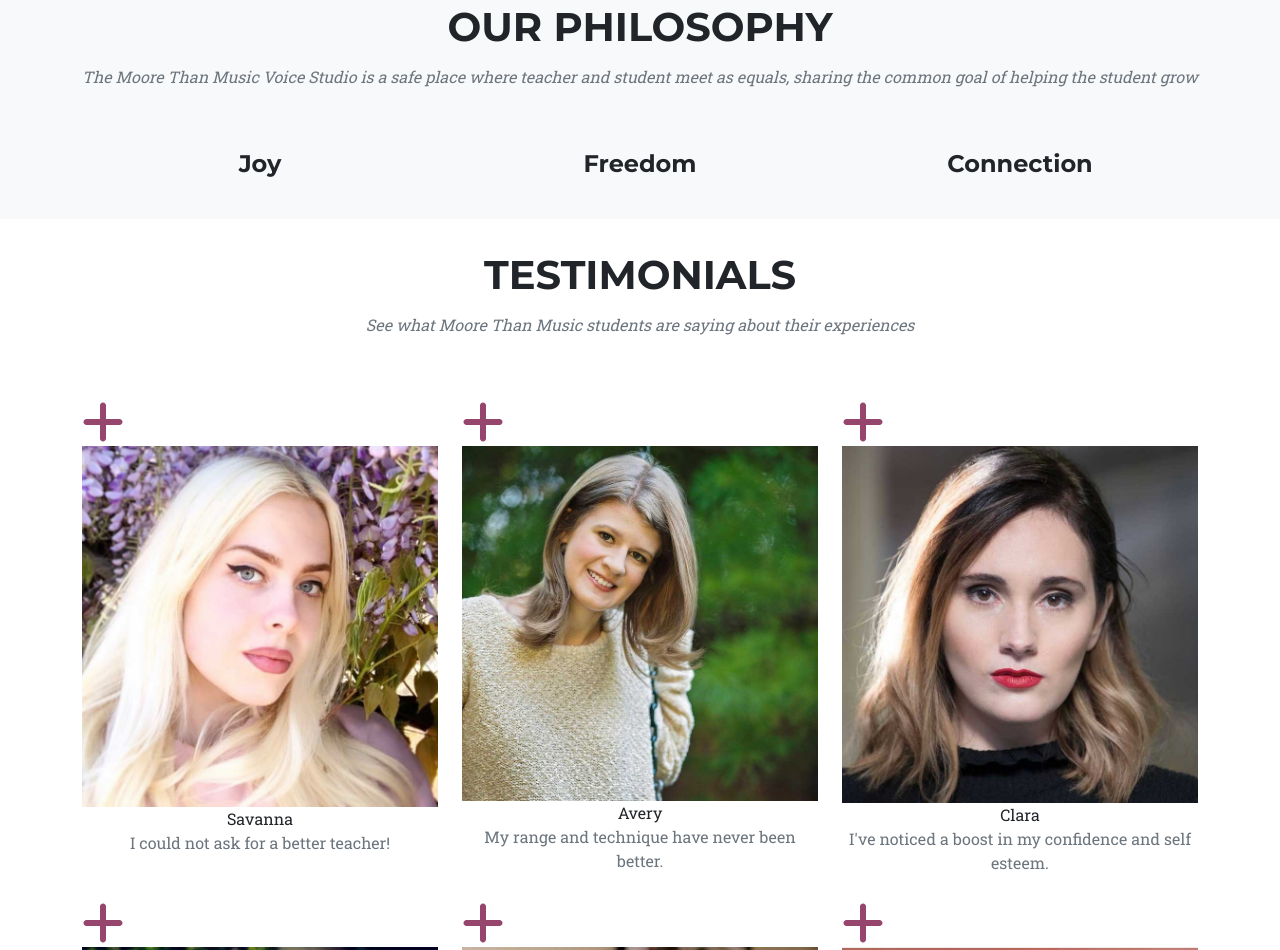
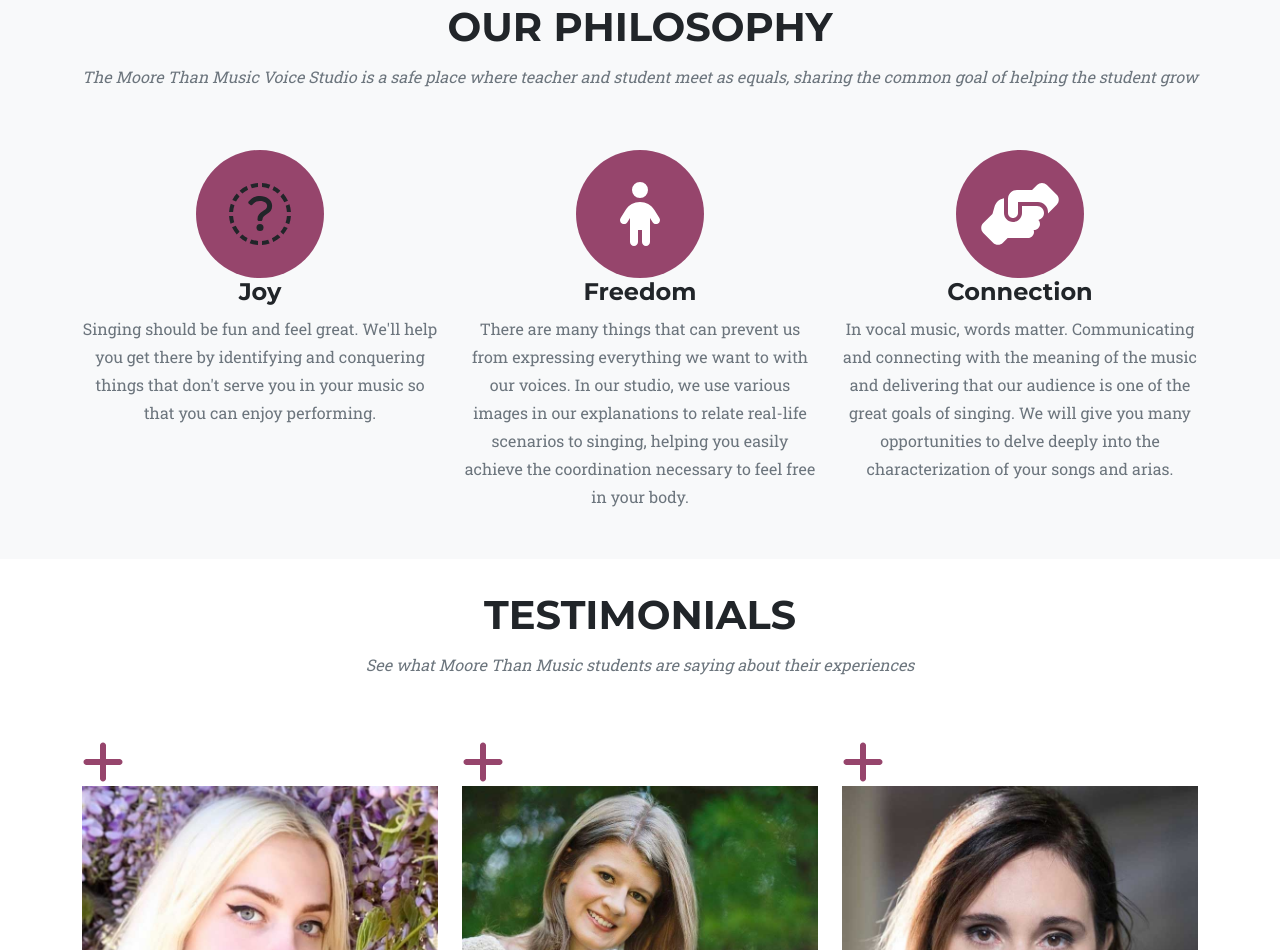
Before and after one commit to sirjust/mtm-site-v2, a website: page src/pug/index.pug in a window 1280 px wide. Shown: the part 1901-2851 px from the top of the page. Drawn offline with nearby package versions, Linux system fonts and the light colour scheme; files that its build step writes are made by us from their sources; files whose address does not match are found by name.

Commit message:
Add philosophy section

```diff
--- a/src/pug/index.pug
+++ b/src/pug/index.pug
@@ -101,11 +101,23 @@ html(lang='en')
                     h3.section-subheading.text-muted The Moore Than Music Voice Studio is a safe place where teacher and student meet as equals, sharing the common goal of helping the student grow
                 .row.text-center
                     .col-md-4
+                        span.fa-stack.fa-4x
+                            i.fas.fa-circle.fa-stack-2x.text-primary
+                            i.fas.fa-smile.fa-stack-1x.fa-invesrse
                         h4.service-heading Joy
+                        p.text-muted Singing should be fun and feel great. We'll help you get there by identifying and conquering things that don't serve you in your music so that you can enjoy performing.
                     .col-md-4
+                        span.fa-stack.fa-4x
+                            i.fas.fa-circle.fa-stack-2x.text-primary
+                            i.fas.fa-child.fa-stack-1x.fa-inverse
                         h4.service-heading Freedom
+                        p.text-muted There are many things that can prevent us from expressing everything we want to with our voices. In our studio, we use various images in our explanations to relate real-life scenarios to singing, helping you easily achieve the coordination necessary to feel free in your body.
                     .col-md-4
+                        span.fa-stack.fa-4x
+                            i.fas.fa-circle.fa-stack-2x.text-primary
+                            i.fas.fa-hands-helping.fa-stack-1x.fa-inverse
                         h4.service-heading Connection
+                        p.text-muted In vocal music, words matter. Communicating and connecting with the meaning of the music and delivering that our audience is one of the great goals of singing. We will give you many opportunities to delve deeply into the characterization of your songs and arias.
 
         // Testimonials
         section#testimonials.page-section
```
Also changed, not shown: dist/index.html.
